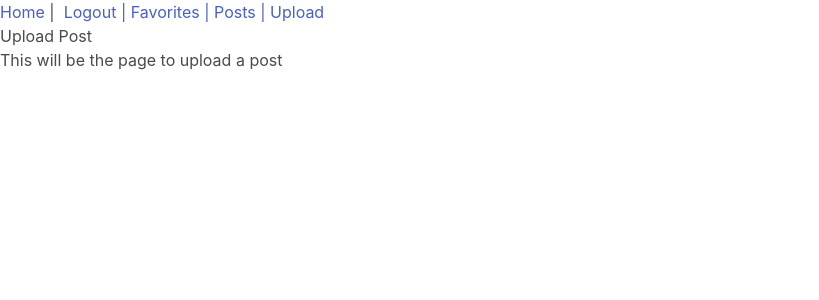
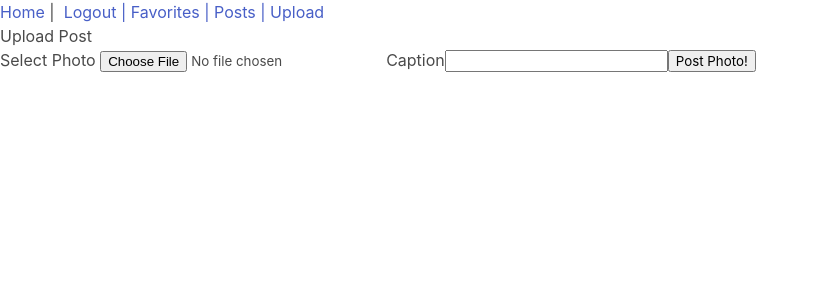
Before and after one commit to sandlerj/tegram, a Vue app in the folder vue/: page /upload in a window 1280 px wide. Shown: the top 300 px of the page, without its empty margins (0-819 px from the left). Built offline with nearby package versions, Linux system fonts and the light colour scheme; sample sign-in values are in the browser's storage; what @kiyoaki_w/vue-context would draw is missing.

Commit message:
update some vue cards

```diff
--- a/vue/src/components/LoginCard.vue
+++ b/vue/src/components/LoginCard.vue
@@ -1,5 +1,4 @@
 <template>
-      <!--- maybe just copy paste -->
     <div id="login" class="text-center">
         <form class="form-signin" @submit.prevent="login">
       <h1 class="has-text-success">Happy Holidays, Welcome To TEgram</h1>
--- a/vue/src/components/UploadPostCard.vue
+++ b/vue/src/components/UploadPostCard.vue
@@ -1,10 +1,18 @@
 <template>
-    <div>
-        <form ></form> <!-- axious action: PUT /posts with post and uploadImg as the request body -->
+    <div class="post-upload-form">
+        <h2>Upload Post</h2>
+        <label for="uploadImg">Select Photo <input type="file" name="uploadImg" v-on:change="handleFileUpload($event)"/></label>
+        <label for="Caption">Caption<input type="text" name="Caption" class="caption-input" v-model="post.caption"/></label>
+        <button @click.prevent="submitFile()">Post Photo!</button>
+        <div class="loading-div" v-if="isUploading">
+            <img src="/loading.gif">
+            <p>Uploading...</p>
+        </div>
     </div>
 </template>
 
 <script>
+import PostService from "@/services/PostService.js"
 export default {
     name: "upload-post-card",
     data() {
@@ -12,8 +20,36 @@ export default {
             post : {
                 accountId: this.$store.accountId,
                 MediaLink: "",
-                caption: ""
-            }
+                caption: "",
+                uploadImg: "",
+            },
+            isUploading: false
+        }
+    },
+    methods: {
+        handleFileUpload(event) {
+            this.post.uploadImg = event.target.files[0];
+        },
+        submitFile(){
+            let formData = new FormData();
+            formData.append("uploadImg", this.post.uploadImg);
+            formData.append("AccountId", this.post.accountId);
+            formData.append("Caption", this.post.caption);
+            formData.append("Timestamp", new Date().toJSON());
+
+            this.isUploading = true;
+
+            PostService.create(formData)
+            .then(()=> {
+                this.isUploading = false;
+                this.$router.push("/")
+            })
+            .catch((error)=> {
+                console.log(error.message)
+                alert("Something Went Wrong. Please Try Again Later.");
+                this.isUploading = false;
+                });
+
         }
     }
 }
--- a/vue/src/services/PostService.js
+++ b/vue/src/services/PostService.js
@@ -7,11 +7,13 @@ export default {
     get(id) {
         return axios.get(`posts/${id}`)
     },
-    create(post) { // see notes from tom/change content
-        return axios.post('/posts', post)
+    create(formData) { // see notes from tom/change content
+        return axios.post('/posts', formData, {headers: {
+            "Content-Type": "multipart/form-data"
+        }})
     },
-    update(postId, post){
-        return axios.put(`/posts/${postId}`, post)
+    update(post){
+        return axios.put(`/posts/${post.postId}`, post)
     },
     delete(postId) {
         return axios.delete(`/posts/${postId}`)
--- a/vue/src/views/Favorites.vue
+++ b/vue/src/views/Favorites.vue
@@ -1,13 +1,17 @@
 <template>
   <div class="favorites-list">
       <h1> Favorites </h1>
-      <p> This will be the favorite posts page. </p>
+      <post-list :feedAccountId="$store.accountId"/>
       </div>
 </template>
 
 <script>
+import PostList from "@/components/PostList.vue"
 export default {
-    name: "favorite"
+    name: "favorite",
+    components: {
+        PostList
+    }
 
 }
 </script>
--- a/vue/src/views/UploadPost.vue
+++ b/vue/src/views/UploadPost.vue
@@ -1,14 +1,13 @@
 <template>
-  <div class = "upload-post">
-      <h1> Upload Post </h1>
-      <p> This will be the page to upload a post </p>
-      </div>
+<upload-post-card />
 </template>
-
 <script>
+import UploadPostCard from "@/components/UploadPostCard.vue"
 export default {
-    name: "UploadPost"
-
+    name: "UploadPost",
+    components: {
+        UploadPostCard
+    }
 }
 </script>
 
```
Also changed, not shown: vue/src/components/EditPostCard.vue (+40 -3 lines), vue/public/loading.gif (added).
